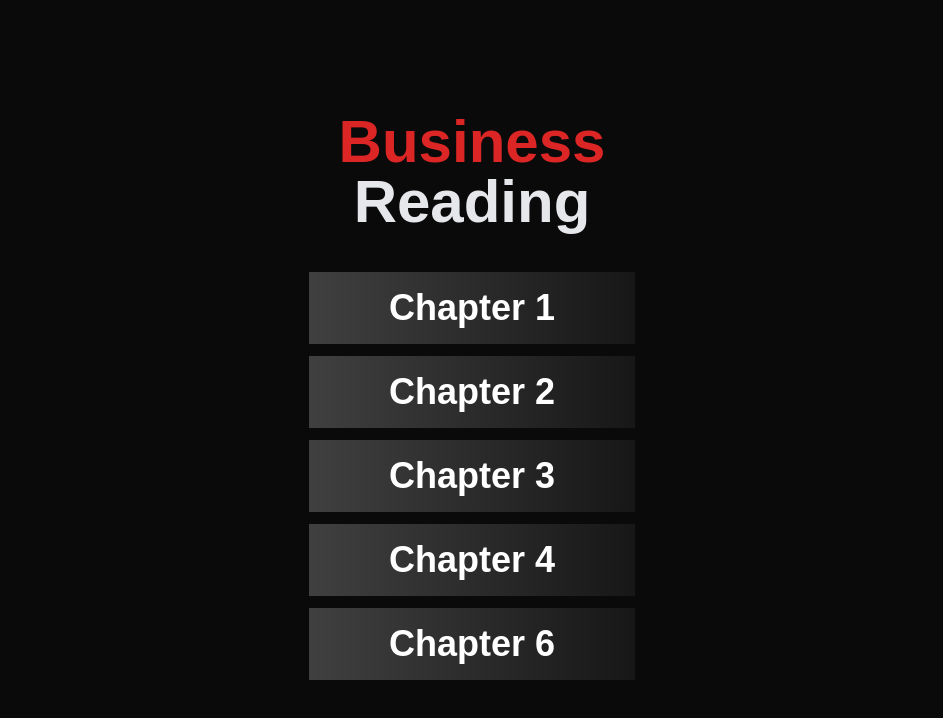
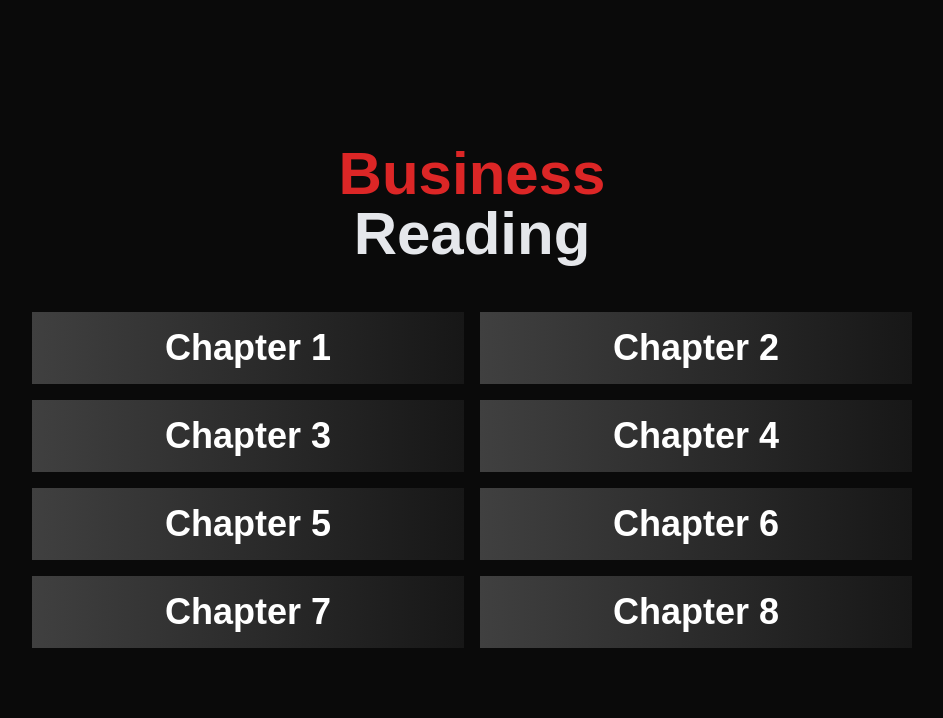
Before and after one commit to ccrymo/Business_English, a Next.js app: page / in a window 1280 px wide. Shown: the top 718 px of the page, without its empty margins (168-1111 px from the left). Built offline with nearby package versions, Linux system fonts and the light colour scheme.

Commit message:
fix column in menu and added extra chapters

```diff
--- a/app/page.js
+++ b/app/page.js
@@ -5,32 +5,33 @@ export default function Home() {
     { id: 1, title: "Chapter 1", path: "./books/reading/chapters/ch1" },
     { id: 2, title: "Chapter 2", path: "./books/reading/chapters/ch2" },
     { id: 3, title: "Chapter 3", path: "./books/reading/chapters/ch3" },
-    { id: 6, title: "Chapter 4", path: "./books/reading/chapters/ch4" },
-    { id: 7, title: "Chapter 6", path: "./books/reading/chapters/ch6" },
-
-
+    { id: 4, title: "Chapter 4", path: "./books/reading/chapters/ch4" },
+    { id: 5, title: "Chapter 5", path: "./books/reading/chapters/ch5" },
+    { id: 6, title: "Chapter 6", path: "./books/reading/chapters/ch6" },
+    { id: 7, title: "Chapter 7", path: "./books/reading/chapters/ch7" },
+    { id: 8, title: "Chapter 8", path: "./books/reading/chapters/ch8" },
   ];
 
   return (
     <div className="flex flex-col h-screen items-center justify-center">
       <h1 className="flex flex-col mb-10 items-center justify-center top-0 text-3xl md:text-4xl lg:text-6xl font-bold text-red-600">
-    Business
-     <div className="text-gray-200">Reading</div>
+        Business
+        <div className="text-gray-200">Reading</div>
       </h1>
-      <ul className="space-y-3 ">
+      <div className="flex flex-wrap justify-center w-full max-w-4xl">
         {chapters.map((chapter) => (
-          <li key={chapter.id}>
+          <div key={chapter.id} className="w-1/2 p-2">
             <Link
               href={chapter.path}
               className="text-2xl md:text-3xl lg:text-4xl font-bold hover:text-sky-200"
             >
-              <button className="flex flex-col max-w-screen-sm mb-2 bg-gradient-to-r from-neutral-700 to-neutral-900 hover:from-red-600 hover:to-red-900 hover:text-red-950 text-white font-bold py-4 px-20 items-center">
+              <button className="w-full bg-gradient-to-r from-neutral-700 to-neutral-900 hover:from-red-600 hover:to-red-900 hover:text-red-950 text-white font-bold py-4 px-4 items-center">
                 {chapter.title}
               </button>
             </Link>
-          </li>
+          </div>
         ))}
-      </ul>
+      </div>
     </div>
   );
 }
```
